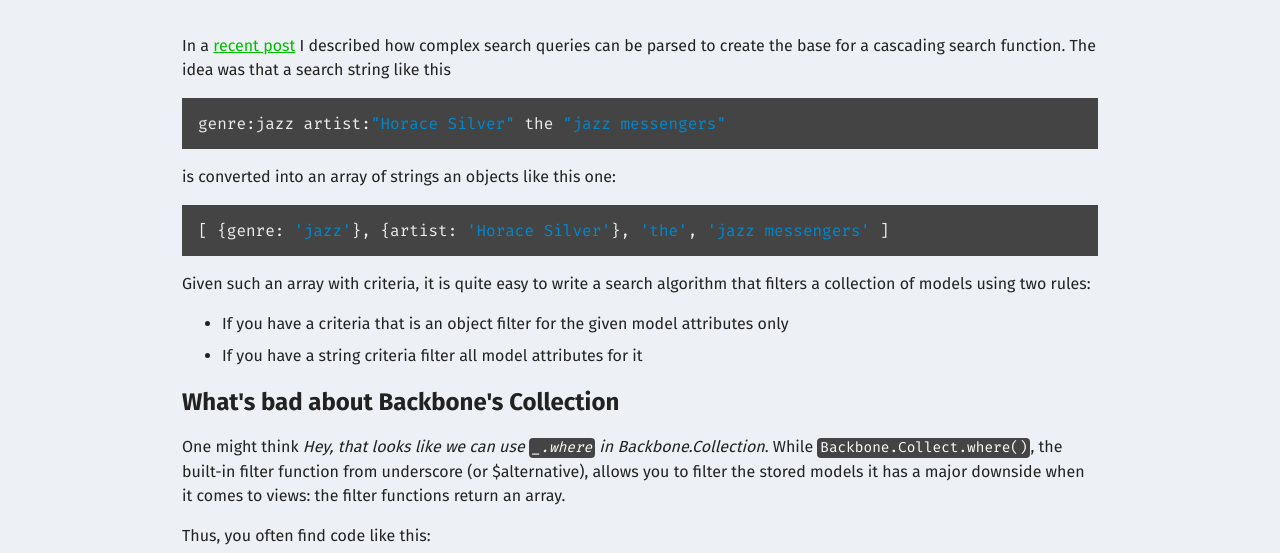
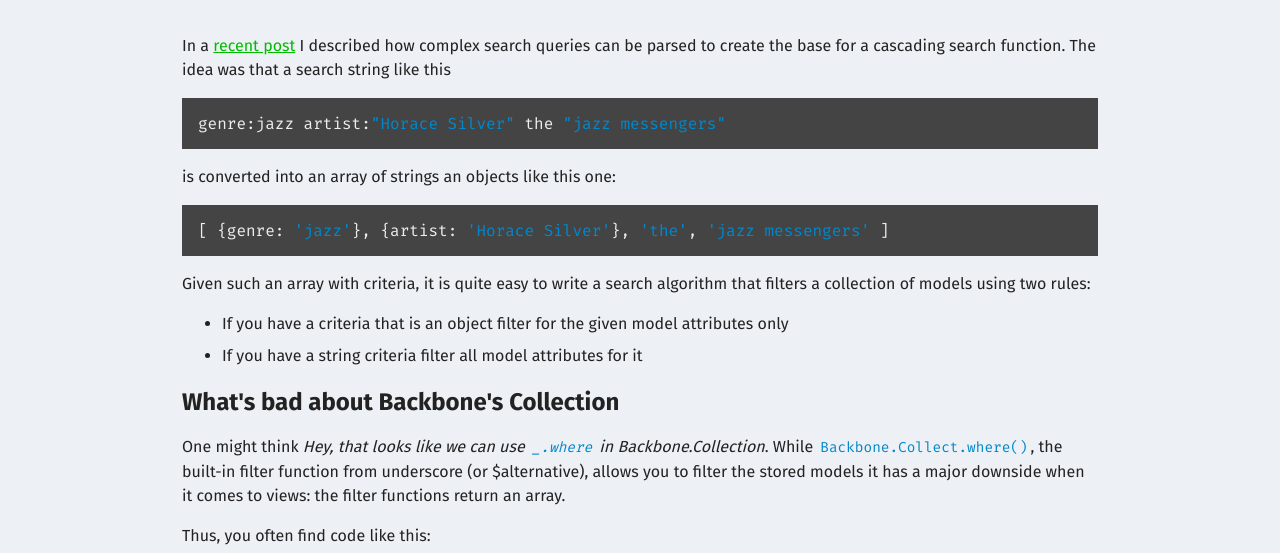
Before and after one commit to dak0rn/dak0rn.github.io, a website with bundled scripts: page index.html in a window 1280 px wide. Shown: the part 247-800 px from the top of the page. Built offline with nearby package versions, Linux system fonts and the light colour scheme.

Commit message:
Stylesheet improved

```diff
--- a/style.css
+++ b/style.css
@@ -131,6 +131,8 @@ li code {
     padding: 0.1em 0.2em;
     border-radius: 4px;
     font-size: 0.9em;
+    background: none !important;
+    color: #08c;
 }
 
 article pre {
```
